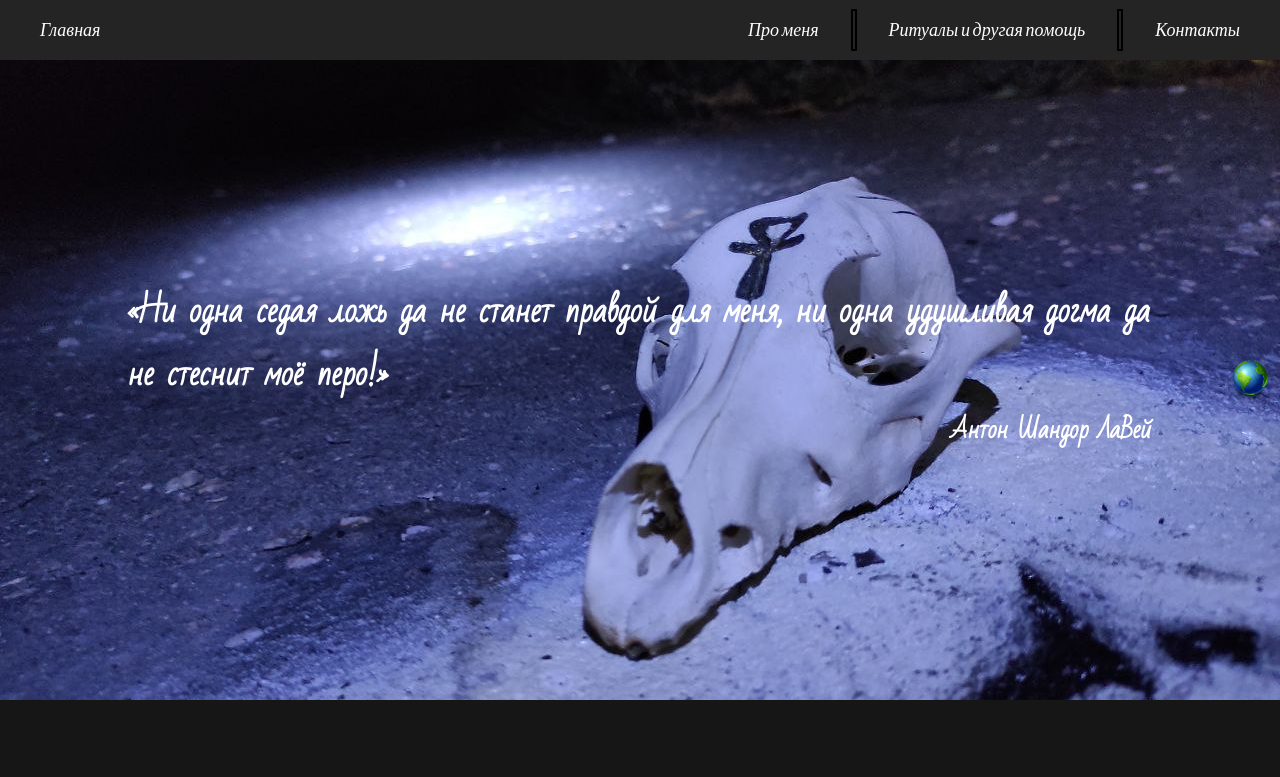
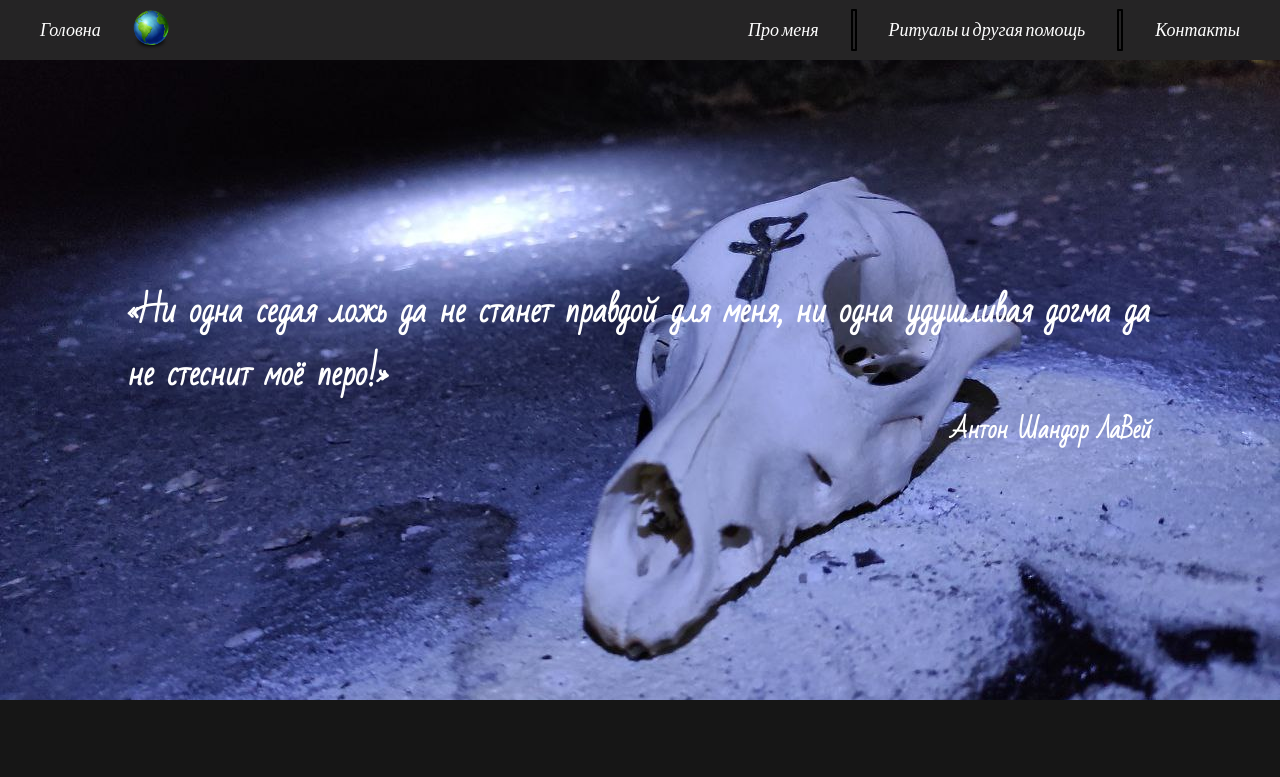
Before and after one commit to kurama0902/kurama0902.github.io, a plain HTML site: page ru-index.html in a window 1280 px wide. Shown: the top 777 px of the page. Drawn offline with Linux system fonts and the light colour scheme.

Commit message:
initial commit

```diff
--- a/ru-index.html
+++ b/ru-index.html
@@ -12,15 +12,19 @@
     <title>Жрец Илья</title>
 </head>
 <body>
-    <div class="choose-language">
-        <img class="earth" src="./img/earth-icon.png" alt="">
-        <a href="index.html" class="language"><img src="./img/ukraine.png" alt=""></a>
-        <a href="" class="language"><img src="./img/united-kingdom.png" alt=""></a>
-        <a href="ru-index.html" class="language"><img src="./img/russia.png" alt=""></a>
-    </div>
     <div class="header-wrap">
         <header class="header">
-            <a href="#sldr" class="logo header-item">Главная</a>
+            <div class="header-nav-f">
+                <a href="#sldr" class="logo header-item">Головна</a>
+                <div class="lang-container">
+                    <div class="choose-language">
+                        <img class="earth" src="./img/earth-icon.png" alt="">
+                        <a href="index.html" class="language"><img src="./img/ukraine.png" alt=""></a>
+                        <a href="" class="language"><img src="./img/united-kingdom.png" alt=""></a>
+                        <a href="ru-index.html" class="language"><img src="./img/russia.png" alt=""></a>
+                    </div>
+                </div>
+            </div>
             <div class="header-nav">
                 <a href="#auth" class="header-item about-me">Про меня</a>
                 <img src="./img/separator.png" alt="">
--- a/style.css
+++ b/style.css
@@ -339,21 +339,22 @@ body {
     display: flex;
     flex-direction: column;
     justify-content: center;
+    position: absolute;
     align-items: center;
-    position: fixed;
-    top: 45%;
-    right: 10px;
     z-index: 99999;
 }
+
+/* .lang-item {
+    position: relative;
+    width: 40px;
+    height: 40px;
+} */
 
 .choose-language img {
     display: block;
 }
 
 .choose-language:hover {
-    padding: 10px;
-    border: 1px solid white;
-    border-radius: 30px;
     gap: 10px;
 }
 
@@ -363,9 +364,22 @@ body {
 
 .choose-language a {
     display: none;
-    padding: 10px;
+    border-radius: 5px;
+    padding: 4px;
     transition: all .5s;
-    border-radius: 30px;
+}
+
+.header-nav-f {
+    display: flex;
+    justify-content: space-between;
+    position: relative;
+    gap: 30px;
+}
+
+.lang-container {
+    position: relative;
+    width: 40px;
+    height: 40px;
 }
 
 body .choose-language .earth {
@@ -375,7 +389,7 @@ body .choose-language .earth {
 }
 
 .language:hover {
-    background-color: #aea4ae;
+    background-color: #f1090971;
 }
 
 @keyframes loop {
@@ -388,7 +402,7 @@ body .choose-language .earth {
     src: url("font.ttf");
 }
 
-@media (max-width:645px) {
+@media (max-width:710px) {
 
     .header-nav {
         display: none;
```
Also changed, not shown: index.html (+11 -7 lines).
